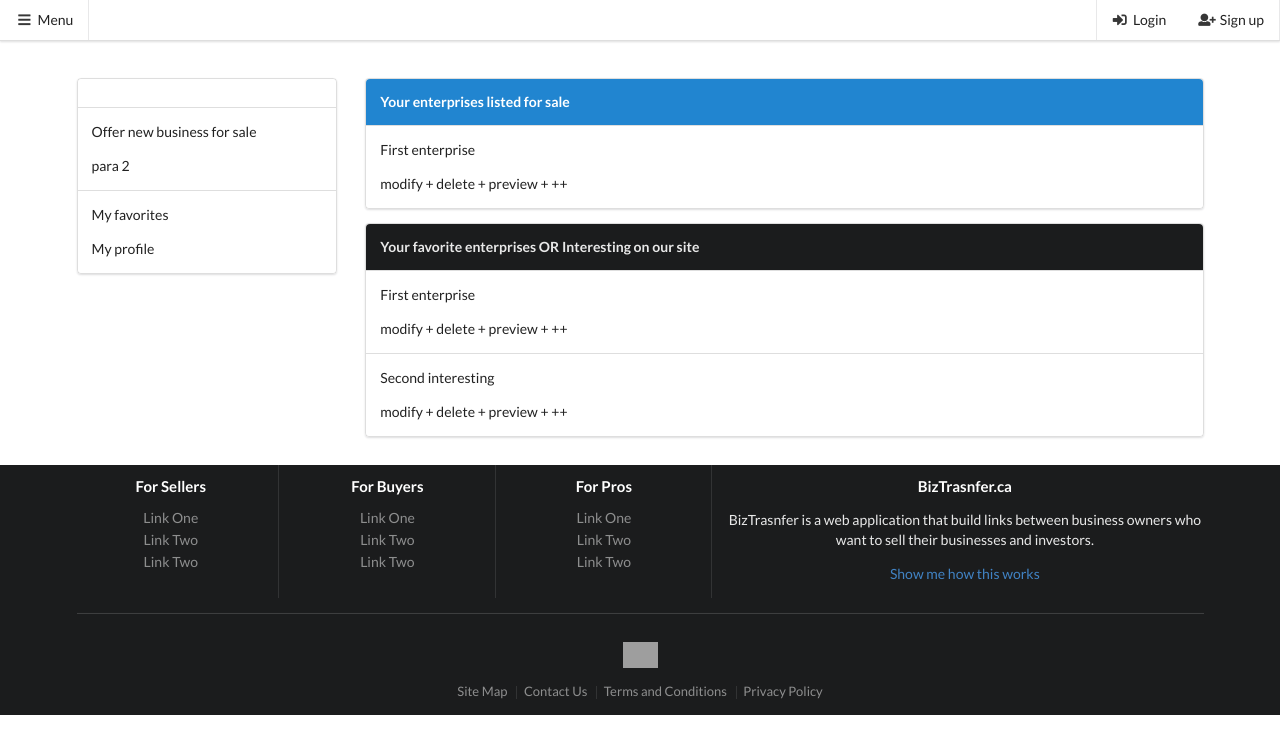
After one commit to IPCONNEX/BizTransfer, a Flask app: template templates/dashboard.html in a window 1280 px wide. The commit adds this page. Shown: the top 754 px of the page. Run offline with Flask 2, Linux system fonts and the light colour scheme; the template is opened without the code that fills it, so the values that code supplies are empty; some libraries are stand-ins or nearby versions; grey boxes are pictures that could not be loaded.

Commit message:
Working App + create dashboard + Use language from local session + link to change language Missing - Use variable from language dict - organize the dashboard - organize new posting

```diff
--- a/BizTransfer.py
+++ b/BizTransfer.py
@@ -3,11 +3,12 @@
 
 from flask import render_template, request, Flask, flash, redirect, url_for, session, logging
 from random import randint
-from wtforms import Form, StringField, TextAreaField, PasswordField, DecimalField, validators
+#  from wtforms import Form, StringField, TextAreaField, PasswordField, DecimalField, validators
 from functools import wraps
 from passlib.hash import sha256_crypt
 from lib.AppDB import AppDB
 import time
+import json
 
 
 DB = AppDB()
@@ -16,8 +17,7 @@ enterprisesDB = DB.GetEnterprisesDB()
 #  TODO load all languages initially, send the right language based on the session
 #  TODO change the language to en <> english to be pushed in pages
 #  TODO can be used to show dates flask_moment
-STATICS = DB.GetLanguageStatics('english')
-
+#  STATICS = DB.GetLanguageStatics('en')
 
 # THE APP
 
@@ -29,9 +29,8 @@ def is_logged_in(f):
     def wrap(*args, **kwargs):
         #  TODO include the cookies checking, if present and session is saved, load session variables
         origine_url = request.environ['werkzeug.request'].path
-        print(origine_url)
         session['origin_url'] = origine_url
-        if 'logged' in session:
+        if session.get('logged'):
             return f(*args, **kwargs)
         else:
             flash("You are not authorized, Please login", 'error')
@@ -39,18 +38,29 @@ def is_logged_in(f):
     return wrap
 
 
+def defineLanguage(private_request):
+    language = private_request.environ.get('werkzeug.request').accept_languages[0][0][:2]
+    return DB.GetLanguageStatics(language)
+
+
+@app.route("/lang/<string:lang>/", methods=['GET'])
+def language(lang):
+    if lang[:2] == 'fr':
+        session['statics'] = DB.GetLanguageStatics('fr')
+    elif lang[:2] == 'en':
+        session['statics'] = DB.GetLanguageStatics('en')
+    return redirect(url_for('dashboard'))
+
+
 @app.route("/", methods=["GET"])
 def index():
-    #  TODO track the request.header(language) and assign value into the session
-    enterprisesDB.find()
-    #  session['lang'] = mongo.db.statics.find_one({"language": "english"})
-    #  print((session['lang']))
-    return render_template('index.html', enterprisesDB=enterprisesDB.find(), STATICS=STATICS)
+    defineLanguage(request)
+    return render_template('index.html')
 
 
 @app.route("/listings/", methods=["GET"])
 def listings():
-    return render_template('listings.html', enterprisesDB=enterprisesDB.find({'valide':True}),STATICS=STATICS)
+    return render_template('listings.html', enterprisesDB=enterprisesDB.find({'valide':True}))
 
 
 @app.route("/ent/<string:id>/", methods=["GET"])
@@ -59,7 +69,7 @@ def ent(id):
     profile = enterprisesDB.find_one({"id":id})
     enterprisesDB.update_one({'id':id}, {'$inc':{'visits': 1}})
     #  TODO include flask_moment to track the time when the post created and updated from Flask Web Dev ch3 UTC based
-    return render_template('profile.html', profile=profile, STATICS=STATICS)
+    return render_template('profile.html', profile=profile)
 
 
 @app.route("/newpost/", methods=["GET", "POST"])
@@ -69,7 +79,6 @@ def ent(id):
 #  TODO use session.get('key') to avoid raising an exception !!!
 @is_logged_in
 def newpost():
-
     #  get a random non-existing ID for the entry
     while True:
         newId = str(randint(1, 999999)).rjust(6, '0')
@@ -79,7 +88,7 @@ def newpost():
     if request.method == 'POST':
         if enterprisesDB.find({'neq' : request.form['neq']}).count() > 0:
             flash("This company already exists", "error")
-            return render_template('newpost.html', newId=newId, STATICS=STATICS)
+            return render_template('newpost.html', newId=newId)
         enterprisesDB.insert({'id':newId, 'entr_name': request.form['business_name'], 'neq': request.form['neq'],
                                 'contact': request.form['contact_name'], 'email': request.form['contact_email'],
                               'phone': request.form['contact_phone'],'ask_price': request.form['ask_price'],
@@ -87,7 +96,13 @@ def newpost():
         flash("You successfully entered your enterprise", "success")
         return redirect(url_for('index', id=newId))
 
-    return render_template('newpost.html', newId=newId, STATICS=STATICS)
+    return render_template('newpost.html', newId=newId)
+
+
+@app.route("/dashboard/", methods=['GET'])
+@is_logged_in
+def dashboard():
+    return render_template('dashboard.html')
 
 
 @app.route("/login/", methods=['POST', 'GET'])
@@ -108,11 +123,11 @@ def login():
                     del session['origin_url']
                     return redirect(origin_url)
                 except:
-                    return redirect(url_for('index'))
+                    return redirect(url_for('dashboard'))
         else:
             flash("Wrong combination username/password", "error")
 
-    return render_template('login.html', STATICS=STATICS)
+    return render_template('login.html')
 
 
 @app.route("/signup/", methods=['POST', 'GET'])
@@ -120,7 +135,7 @@ def signup():
     if request.method == 'POST':
         if usersDB.find({'email': request.form['email']}).count() > 0:
             flash("Email already used by another account", "error")
-            return render_template('signup.html', STATICS=STATICS)
+            return render_template('signup.html')
 
         hashPassword = sha256_crypt.encrypt(request.form['password']).encode()
         usersDB.insert({'name': request.form['name'], 'email': request.form['email'], 'phone': request.form['phone'],
@@ -128,12 +143,12 @@ def signup():
         flash("Your account has been created successfully", "success")
         return redirect(url_for('login'))
 
-    return render_template('signup.html', STATICS=STATICS)
+    return render_template('signup.html')
 
 
 @app.route("/signout/", methods=['GET'])
 def logout():
-    session.clear()
+    session['logged'] = False
     flash('Successfully logged out of your session', "info")
     return redirect(url_for('index'))
 
--- /dev/null
+++ b/templates/dashboard.html
@@ -0,0 +1,61 @@
+
+{% extends "includes/layout.html" %}
+
+{% block title %} - Dashboard{% endblock %}
+
+{% block head %}
+    {{ super() }}
+    <style>
+
+    </style>
+
+{% endblock %}
+
+{% block body %}
+
+<!-- Content of the page -->
+<div class="ui container basic segment grid">  <!-- TODO can move this to layout if works fine -->
+    <div class="ui column row">
+        <div class="ui four wide computer column computer three wide tablet only">
+            <div class="ui segments">
+                <div class="ui segment header medium">
+                    {{ session['username'] }}
+                </div>
+                <div class="ui segment">
+                    <p>Offer new business for sale</p>
+                    <p>para 2</p>
+                </div>
+                <div class="ui segment">
+                    <p>My favorites</p>
+                    <p>My profile</p>
+                </div>
+            </div>
+        </div>
+        <div class="ui twelve wide computer eight wide tablet sixteen wide phone column">
+            <div class="ui segments">
+                <div class="ui segment header medium blue inverted">
+                    Your enterprises listed for sale
+                </div>
+                <div class="ui segment">
+                    <p>First enterprise</p>
+                    <p>modify + delete + preview + ++</p>
+                </div>
+            </div>
+            <div class="ui segments">
+                <div class="ui segment header medium inverted">
+                    Your favorite enterprises OR Interesting on our site
+                </div>
+                <div class="ui segment">
+                    <p>First enterprise</p>
+                    <p>modify + delete + preview + ++</p>
+                </div>
+                <div class="ui segment">
+                    <p>Second interesting</p>
+                    <p>modify + delete + preview + ++</p>
+                </div>
+            </div>
+        </div>
+    </div>
+</div>
+
+{% endblock %}
--- a/templates/includes/_messages.html
+++ b/templates/includes/_messages.html
@@ -1,7 +1,7 @@
 {% with messages = get_flashed_messages(with_categories=true) %}
     {% if messages %}
         {% for category, message in messages %}
-            <li class="ui message {{ category }}">{{ message }}</li>
+            <li class="ui floating message {{ category }}">{{ message }}</li>
         {% endfor %}
     {% endif %}
 {% endwith %}
--- a/templates/includes/layout.html
+++ b/templates/includes/layout.html
@@ -1,7 +1,12 @@
 <html>
 <head>
     <meta charset="utf-8">
-    <title>{{ STATICS['site_name'] }}</title>
+<!-- Head block -->
+    {% block head %}
+        <title>{{ session.get('statics')['site_name'] }}{% block title %}{% endblock %}</title>
+    {% endblock %}
+
+<!-- Semantic UI and jQuery -->
     <link rel="stylesheet" href="https://cdnjs.cloudflare.com/ajax/libs/semantic-ui/2.2.13/semantic.min.css">
     <script src="https://ajax.googleapis.com/ajax/libs/jquery/1.12.4/jquery.min.js"></script>
     <script src="https://cdnjs.cloudflare.com/ajax/libs/semantic-ui/2.2.13/semantic.min.js"></script>
@@ -16,10 +21,10 @@
         gtag('config', 'UA-109858781-1');
     </script>
 
-
+<!-- Push padding -->
     <style>
         .pusher{
-            padding-top: 80px
+            padding-top: 50px;
         }
     </style>
 </head>
@@ -27,9 +32,14 @@
 
 
 <body>
+<!-- Hidden menu -->
     <div class="ui inverted labeled icon left inline vertical sidebar menu uncover ">
         <a href="/" class="item"><i class="home icon"></i> Home</a>
-        <a href="#" class="item">Contact</a>
+            {% if session.get('statics')['language'] == 'en' %}
+        <a href="/lang/fr/" class="item">Français</a>
+            {% else %}
+        <a href="/lang/en/" class="item">English</a>
+            {% endif %}
             {% if session['logged'] %}
         <a href="/signout/" class="item">Sign out</a>
             {% else %}
@@ -37,17 +47,18 @@
         <a href="/signup/" class="item">Sign up</a>
             {% endif %}
     </div>
-
+<!-- Top menu -->
     <div class="ui basic labeled top fixed demo menu">
         <div class="item" id="toggle">
             <i class="sidebar icon"></i>Menu
         </div>
 
         {% if session['logged'] %}
-        <a href="/signout/" class="right item"><i class="sign out icon"></i>Sign out</a>
+        <a href="/dashboard" class="ui right item"><i class="dashboard icon"></i>Bashboard</a>
+        <a href="/signout/" class="ui item"><i class="sign out icon"></i>Sign out</a>
         {% else %}
-        <a href="/login/" class="right item"><i class="sign in icon"></i>Login</a>
-        <a href="/signup/" class="item"><i class="add user icon"></i>Sign up</a>
+        <a href="/login/" class="ui right item"><i class="sign in icon"></i>Login</a>
+        <a href="/signup/" class="ui item"><i class="add user icon"></i>Sign up</a>
         {% endif %}
     </div>
 
@@ -55,28 +66,19 @@
 
 <div class="pusher">
 
-    <div class="ui grid">
-        <div class="ui column row">
-            <div class="ui three wide computer column computer only"></div>
-            <div class="ui ten wide computer sixteen wide tablet column">
+    <div class="ui container">
+        {% include "includes/_messages.html" %}
+    </div>
 
-                 {% include "includes/_messages.html" %}
-
-                {% block content %}
+    {% block body %}
 
     <!-- BODY COMES HERE  -->
 
     {% endblock %}
 
 </div>
-            <div class="ui three wide column computer only"></div>
-        </div>
-    </div>
-
-</div>
 
 <!-- FOOTER -->
-
 <div class="ui inverted vertical footer segment">
     <div class="ui center aligned container">
         <div class="ui stackable inverted divided grid">
@@ -122,5 +124,11 @@
     </div>
 </div>
 
+<script>
+    $('#toggle').click(function(){
+        $('.ui.sidebar').sidebar('toggle');
+    });
+</script>
+
 </body>
 </html>
--- a/templates/listings.html
+++ b/templates/listings.html
@@ -1,7 +1,7 @@
 
 {% extends "includes/layout.html" %}
 
-{% block content %}
+{% block body %}
 
 {% for post in enterprisesDB %}
 
--- a/templates/newpost.html
+++ b/templates/newpost.html
@@ -1,7 +1,7 @@
 
 {% extends "includes/layout.html" %}
 
-{% block content %}
+{% block body %}
 
 
 <div class="ui container basic segment">
--- a/templates/profile.html
+++ b/templates/profile.html
@@ -1,7 +1,7 @@
 
 {% extends "includes/layout.html" %}
 
-{% block content %}
+{% block body %}
 
 
 
@@ -38,8 +38,7 @@
 
 
 
-
-
+<!-- Side bar menu -->
 <script>
     $('#toggle').click(function(){
         $('.ui.sidebar').sidebar('toggle');
```
Also changed, not shown: lib/AppDB.py (added, +29 -0 lines), templates/index.html (+21 -31 lines), templates/login.html (+27 -3 lines), templates/signup.html (+62 -14 lines). Lines whose indentation alone changed are shown as unchanged.
